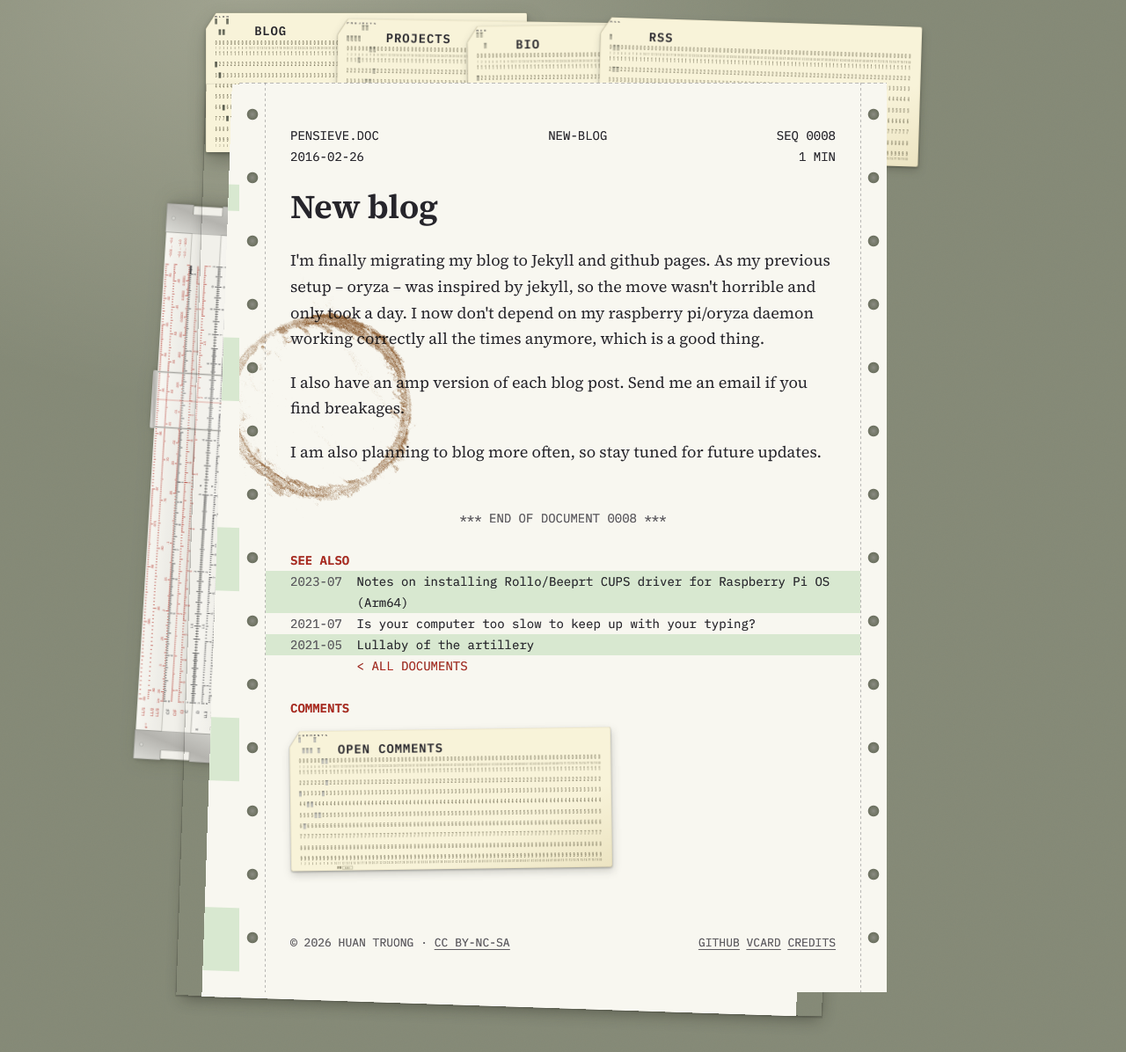
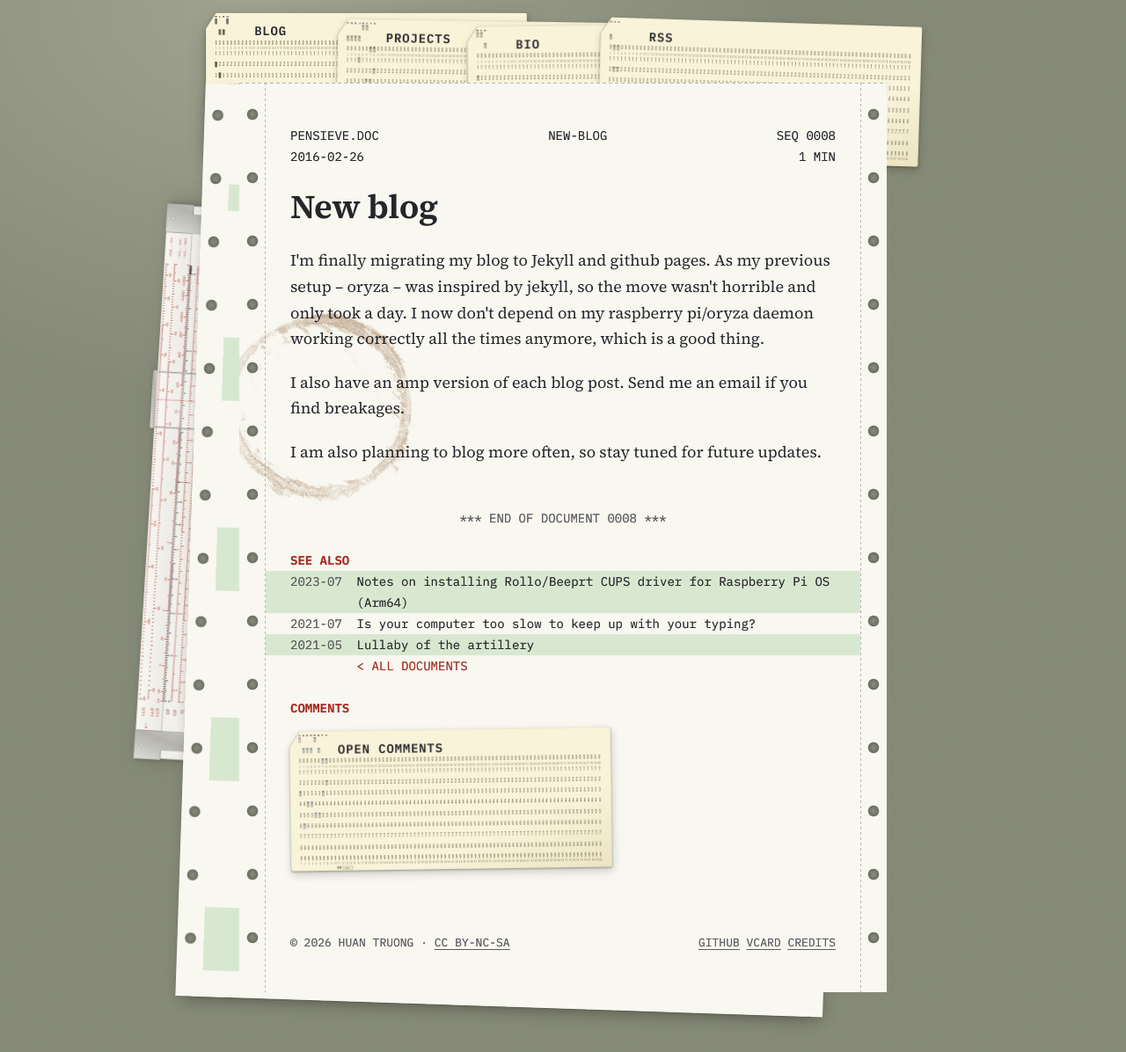
Before and after one commit to htruong/htruong.github.io, a Jekyll site: the page built from _posts/2016-02-26-new-blog.markdown, in a window 1280 px wide. Shown: the whole page at 88% size. Built offline with Jekyll 4.4.1, drawn with Linux system fonts in a browser that asks for light colours.

Commit message:
Desk: the sheet under a post is solid paper with its holes; a fainter coffee ring
Co-Authored-By: Claude Opus 5.5 <noreply@anthropic.com>

```diff
--- a/_sass/desk70.scss
+++ b/_sass/desk70.scss
@@ -357,10 +357,18 @@ $under-pose: translate(-2.4rem, 0.8rem) rotate(1.9deg);
   inset: 0 0 auto;
   height: min(100%, 160vh);
   display: block;
-  background-color: $paper;
-  background-image: repeating-linear-gradient(to bottom, transparent 0 $bar * 2, $green $bar * 2 $bar * 3);
-  background-position: 0 $line * 6;
-  background-clip: content-box;
+  // the whole sheet is paper: pin-feed holes in its strips, green bars between
+  $hole: rgba(50, 52, 42, 0.55) 0, $desk-dark 0.36rem, rgba(0, 0, 0, 0.2) 0.4rem, transparent 0.42rem;
+  background-image:
+    radial-gradient(circle at #{$strip / 2} 50%, $hole),
+    radial-gradient(circle at calc(100% - #{$strip / 2}) 50%, $hole),
+    repeating-linear-gradient(to bottom, transparent 0 $bar * 2, $green $bar * 2 $bar * 3),
+    linear-gradient($paper, $paper);
+  background-size: 100% $bar, 100% $bar, auto, auto;
+  background-repeat: repeat-y, repeat-y, repeat, no-repeat;
+  background-position: 0 0, 0 0, 0 $line * 6, 0 0;
+  background-origin: border-box, border-box, content-box, border-box;
+  background-clip: border-box, border-box, content-box, border-box;
   padding: 0 $strip;
   box-sizing: border-box;
   box-shadow: 0 1px 1px rgba(30, 32, 24, 0.2), 2px 8px 18px -6px rgba(30, 32, 24, 0.45);
@@ -638,7 +646,7 @@ $under-pose: translate(-2.4rem, 0.8rem) rotate(1.9deg);
   aspect-ratio: 1;
   background: url("/assets/images/desk/coffee-ring.webp") center / contain no-repeat;
   transform: translate(0, -50%) rotate(var(--turn, 0deg));
-  opacity: 0.85;
+  opacity: 0.42;
   mix-blend-mode: multiply;
   pointer-events: none;
   @media #{$narrow} {
```
